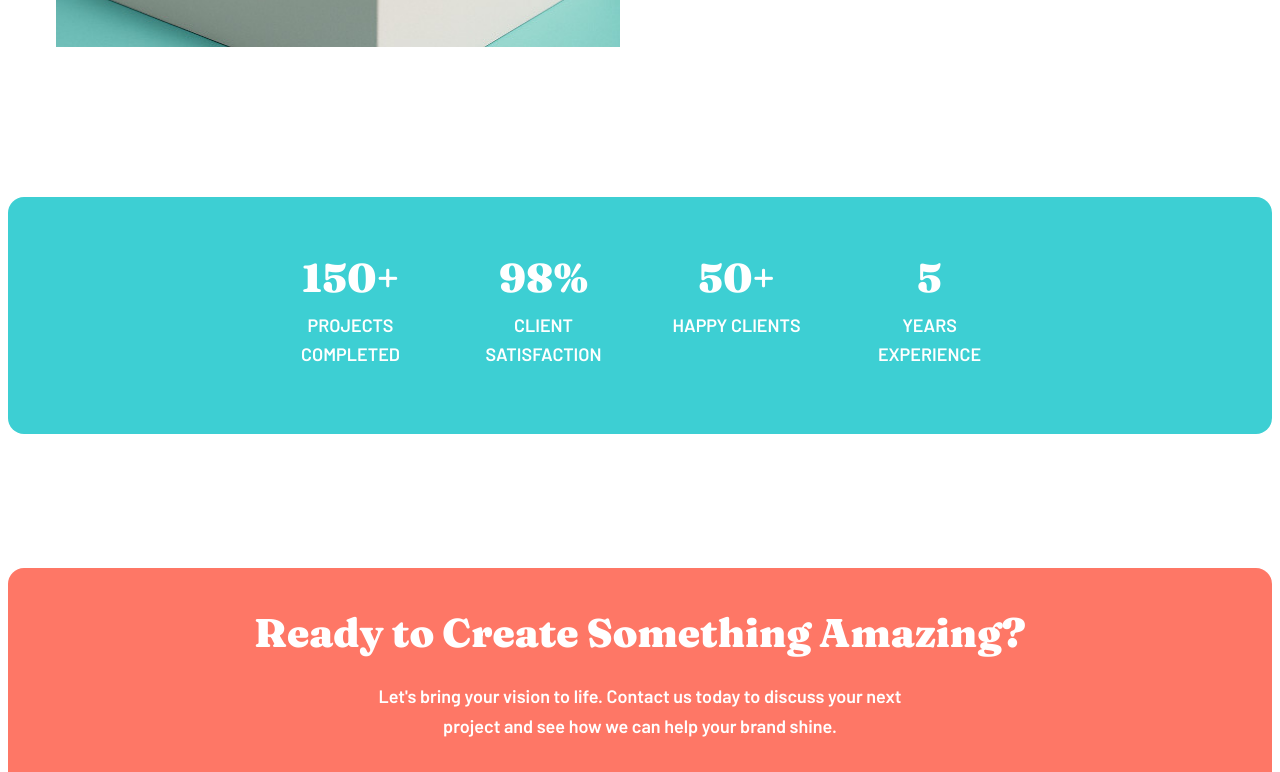
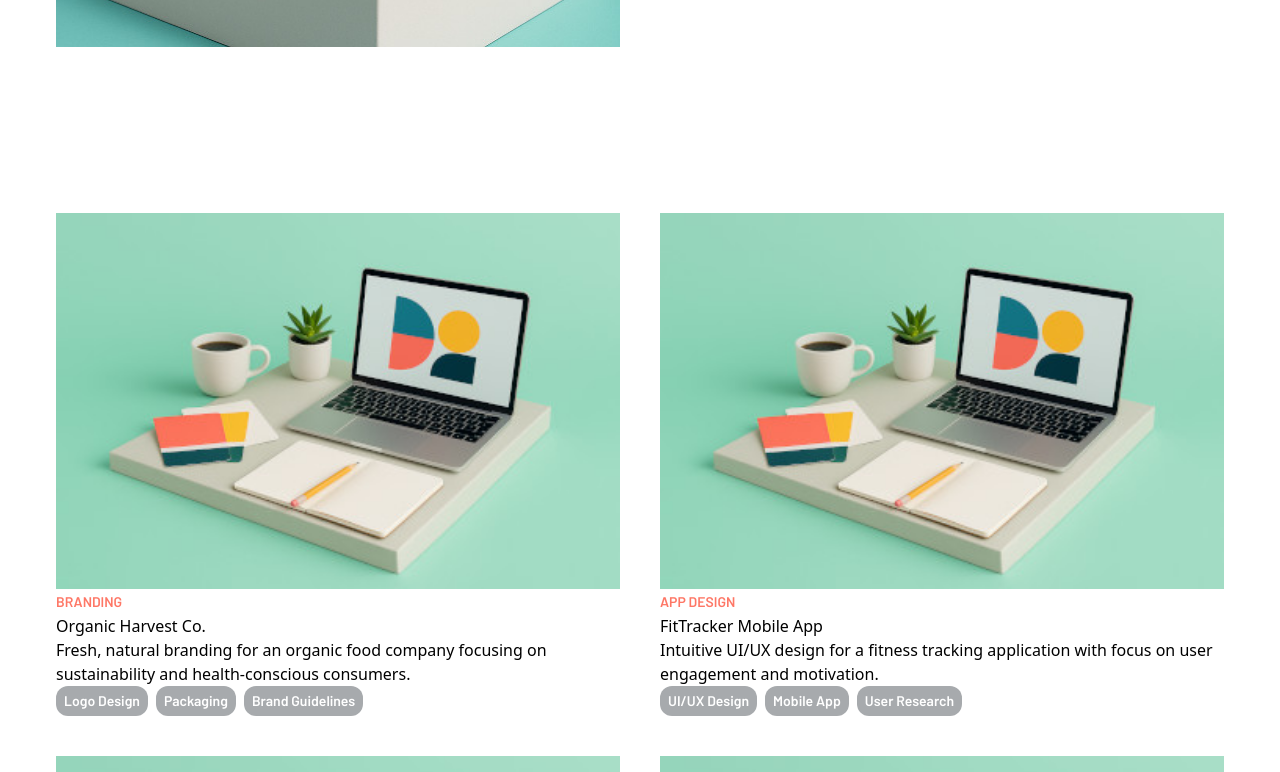
Before and after one commit to JakubM-I/agency-landing-page, a React (Vite) app: page /sunnyside/projects in a window 1280 px wide. Shown: the part 1400-2172 px from the top of the page. Built offline with nearby package versions, Linux system fonts and the light colour scheme.

Commit message:
Add prjects component to Project page

```diff
--- a/src/features/projects/index.tsx
+++ b/src/features/projects/index.tsx
@@ -4,6 +4,7 @@ import {images} from "../../components/graphics/graphics.tsx";
 import CtaSection from "../../components/CtaSection/index.tsx";
 import StatisticsSection from "./Statistics/index.tsx";
 import FeaturedProject from "./FeaturedProject/index.tsx";
+import Projects from "./Projects/index.tsx";
 
 const ProjectsPage: React.FC = () => {
       const content = useLoaderData();
@@ -18,6 +19,10 @@ const ProjectsPage: React.FC = () => {
                 items={content.projectsPage.projectsSection}
                 images={images.projectsPage}
             />
+            <Projects
+                items={content.projectsPage.projectsSection}
+                images={images.projectsPage}
+            />
             <StatisticsSection items={content.projectsPage.statisticsSection} />
             <CtaSection items={content.projectsPage.ctaSection} />
         </>
```
